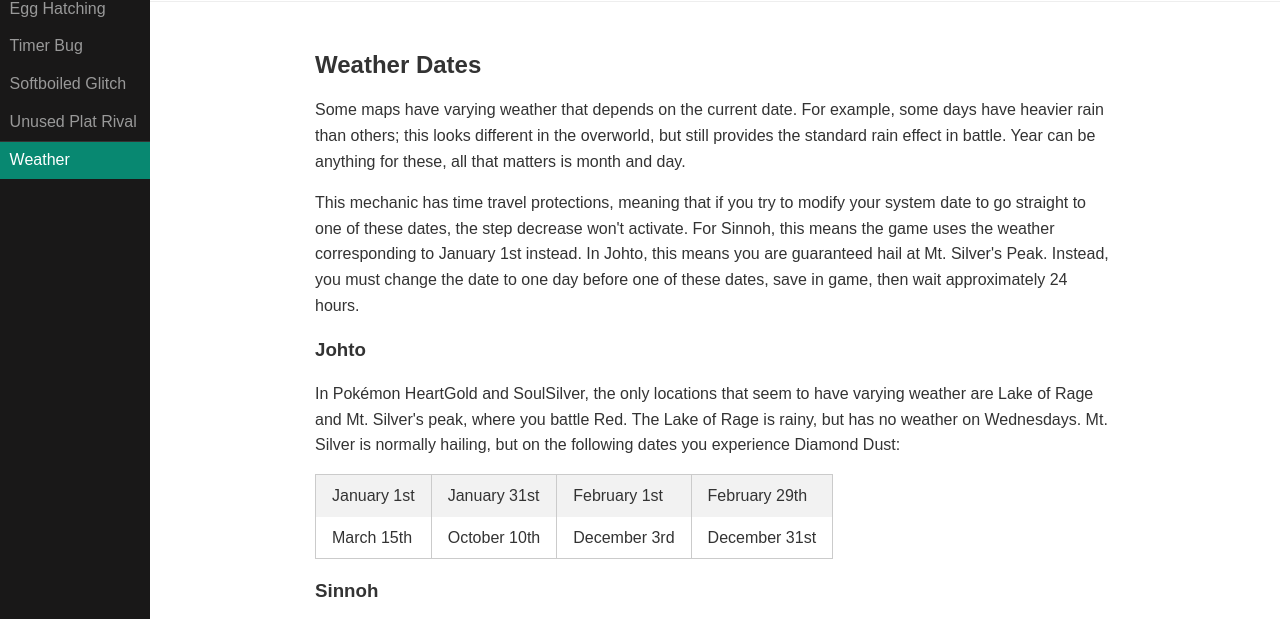
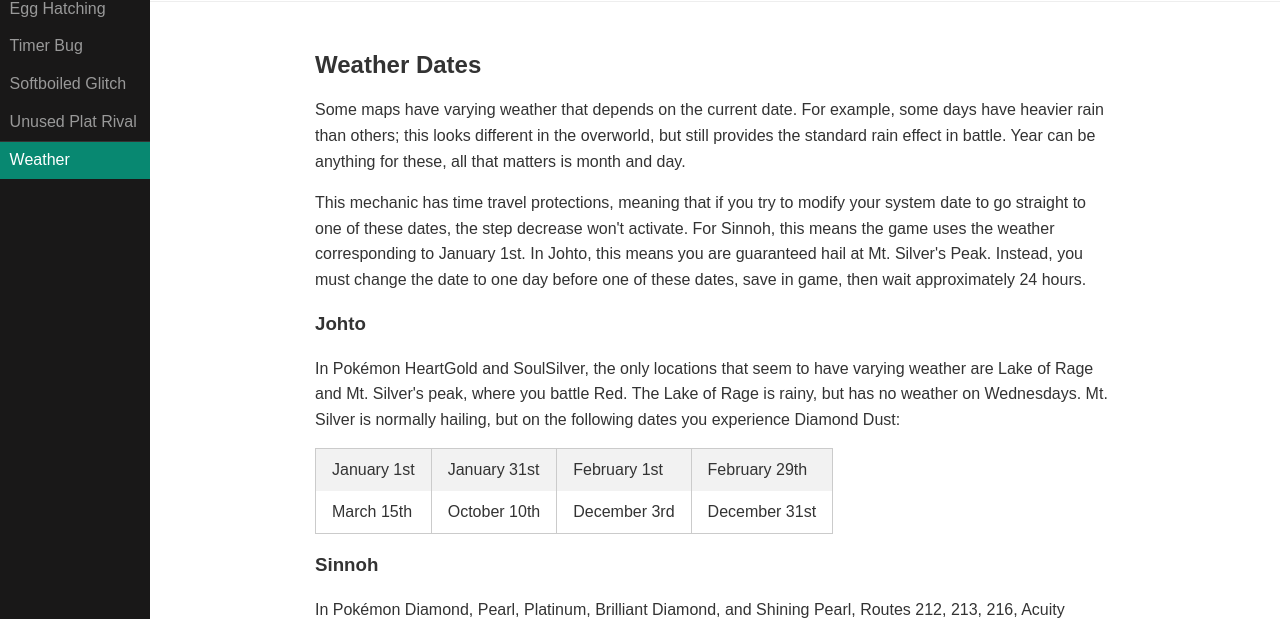
Before and after one commit to SinjohRuins/SinjohRuins.github.io, a plain HTML site: page weather.html in a window 1280 px wide. Shown: the part 161-780 px from the top of the page. Drawn offline with nearby package versions, Linux system fonts and the light colour scheme.

Commit message:
grammar fixes

```diff
--- a/weather.html
+++ b/weather.html
@@ -43,7 +43,7 @@
         <div class="content">
             <h2 class="content-subhead">Weather Dates</h2>
             <p>Some maps have varying weather that depends on the current date. For example, some days have heavier rain than others; this looks different in the overworld, but still provides the standard rain effect in battle. Year can be anything for these, all that matters is month and day.</p>
-            <p>This mechanic has time travel protections, meaning that if you try to modify your system date to go straight to one of these dates, the step decrease won't activate. For Sinnoh, this means the game uses the weather corresponding to January 1st instead. In Johto, this means you are guaranteed hail at Mt. Silver's Peak. Instead, you must change the date to one day before one of these dates, save in game, then wait approximately 24 hours.</p>
+            <p>This mechanic has time travel protections, meaning that if you try to modify your system date to go straight to one of these dates, the step decrease won't activate. For Sinnoh, this means the game uses the weather corresponding to January 1st. In Johto, this means you are guaranteed hail at Mt. Silver's Peak. Instead, you must change the date to one day before one of these dates, save in game, then wait approximately 24 hours.</p>
             <h3>Johto</h3>
             <p>In Pokémon HeartGold and SoulSilver, the only locations that seem to have varying weather are Lake of Rage and Mt. Silver's peak, where you battle Red. The Lake of Rage is rainy, but has no weather on Wednesdays. Mt. Silver is normally hailing, but on the following dates you experience Diamond Dust:</p>
             <table class="pure-table">
```
Also changed, not shown: battlehall.html (+1 -1 lines).
